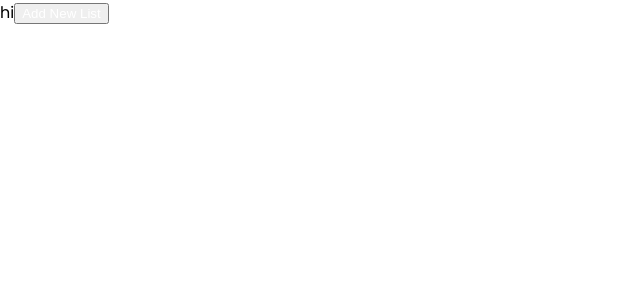
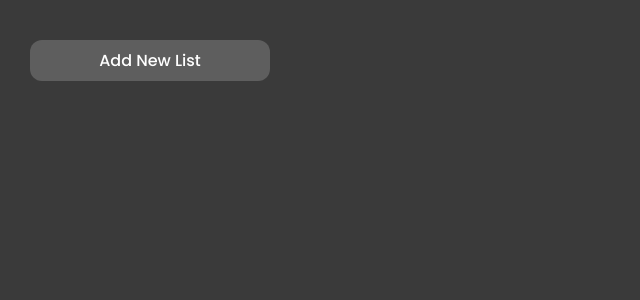
Before and after one commit to orionus14/orello, a React (Vite) app: page / in a window 1280 px wide. Shown: the top 300 px of the page, without its empty margins (0-640 px from the left). Built offline with nearby package versions, Linux system fonts and the light colour scheme.

Commit message:
Created Add List Button

```diff
--- a/src/App.tsx
+++ b/src/App.tsx
@@ -1,10 +1,10 @@
-import AddListButton from "./components/AddListButton/AddListButton";
-import './App.scss';
+import ListsField from "./components/ListsField/ListsField"
+
 
 function App() {
   return (
     <>
-      <AddListButton text='Add New List' />
+      <ListsField />
     </>
   )
 }
--- a/src/components/AddListButton/AddListButton.scss
+++ b/src/components/AddListButton/AddListButton.scss
@@ -1,3 +1,22 @@
 .add-list-btn {
+    margin: 40px 0 0 30px;
+    width: 240px;
+    padding: 8px;
+    border-radius: 12px;
+    background-color: $background-color-btn;
     color: $text-color;
+    font-size: 16px;
+    font-weight: 500;
+
+    &:hover {
+        background-color: lighten($background-color-btn, 5%);
+    }
 }
+
+.add-list-name {
+    width: 240px;
+    background-color: #fff;
+    margin: 40px 0 0 30px;
+    border-radius: 12px;
+    padding: 8px;
+}
--- a/src/components/AddListButton/AddListButton.tsx
+++ b/src/components/AddListButton/AddListButton.tsx
@@ -1,19 +1,42 @@
+import { useState } from 'react';
 import './AddListButton.scss'
 
-interface AddListButtonProps {
-  text: string;
-}
+const AddListButton = () => {
+  const [showInput, setShowInput] = useState<boolean>(false);
 
-const AddListButton = ({ text }: AddListButtonProps) => {
-  return (
-    <div className='hi'>
-      hi
-      <button className="add-list-btn">
-        {text}
-      </button>
-    </div>
+  const addNewList = () => {
 
-  )
+  }
+
+  if (showInput) {
+    return (
+      <div className='add-list-name'>
+        <div>
+          <input type="text" required />
+        </div>
+        <div>
+          <button
+            onClick={addNewList}>
+            Add New List
+          </button>
+          <button
+            onClick={() => setShowInput(false)}>
+            Cancel
+          </button>
+        </div>
+      </div>
+    )
+  } else {
+    return (
+      <>
+        <button
+          onClick={() => setShowInput(true)}
+          className="add-list-btn">
+          Add New List
+        </button>
+      </>
+    )
+  }
 }
 
 export default AddListButton
--- /dev/null
+++ b/src/components/GenerateLists/GenerateLists.tsx
@@ -0,0 +1,11 @@
+import React from 'react'
+
+const GenerateLists = () => {
+  return (
+    <>
+
+    </>
+  )
+}
+
+export default GenerateLists
--- /dev/null
+++ b/src/components/ListsField/ListsField.tsx
@@ -0,0 +1,14 @@
+import React from 'react'
+import GenerateLists from '../GenerateLists/GenerateLists'
+import AddListButton from '../AddListButton/AddListButton'
+
+const ListsField = () => {
+  return (
+    <>
+      <GenerateLists />
+      <AddListButton />
+    </>
+  )
+}
+
+export default ListsField
--- a/src/index.scss
+++ b/src/index.scss
@@ -4,5 +4,13 @@ body {
     padding: 0;
     margin: 0;
     box-sizing: border-box;
-    font-family: 'Poppins', Verdana, Geneva, Tahoma, sans-serif
+    font-family: 'Poppins', Verdana, Geneva, Tahoma, sans-serif;
+    background-color: $background-color;
 }
+
+button {
+    cursor: pointer;
+    border: none;
+    outline: none;
+    font-family: inherit;
+}
--- a/src/scss/Global.scss
+++ b/src/scss/Global.scss
@@ -1 +1,3 @@
 $text-color: #fff;
+$background-color: #3a3a3a;
+$background-color-btn: #5e5e5e;
```
Also changed, not shown: src/components/CardList/CardList.tsx (added, +11 -0 lines), src/components/CardList/CardList.scss (added), src/components/GenerateLists/GenerateLists.scss (added), src/components/ListsField/ListsField.scss (added).
